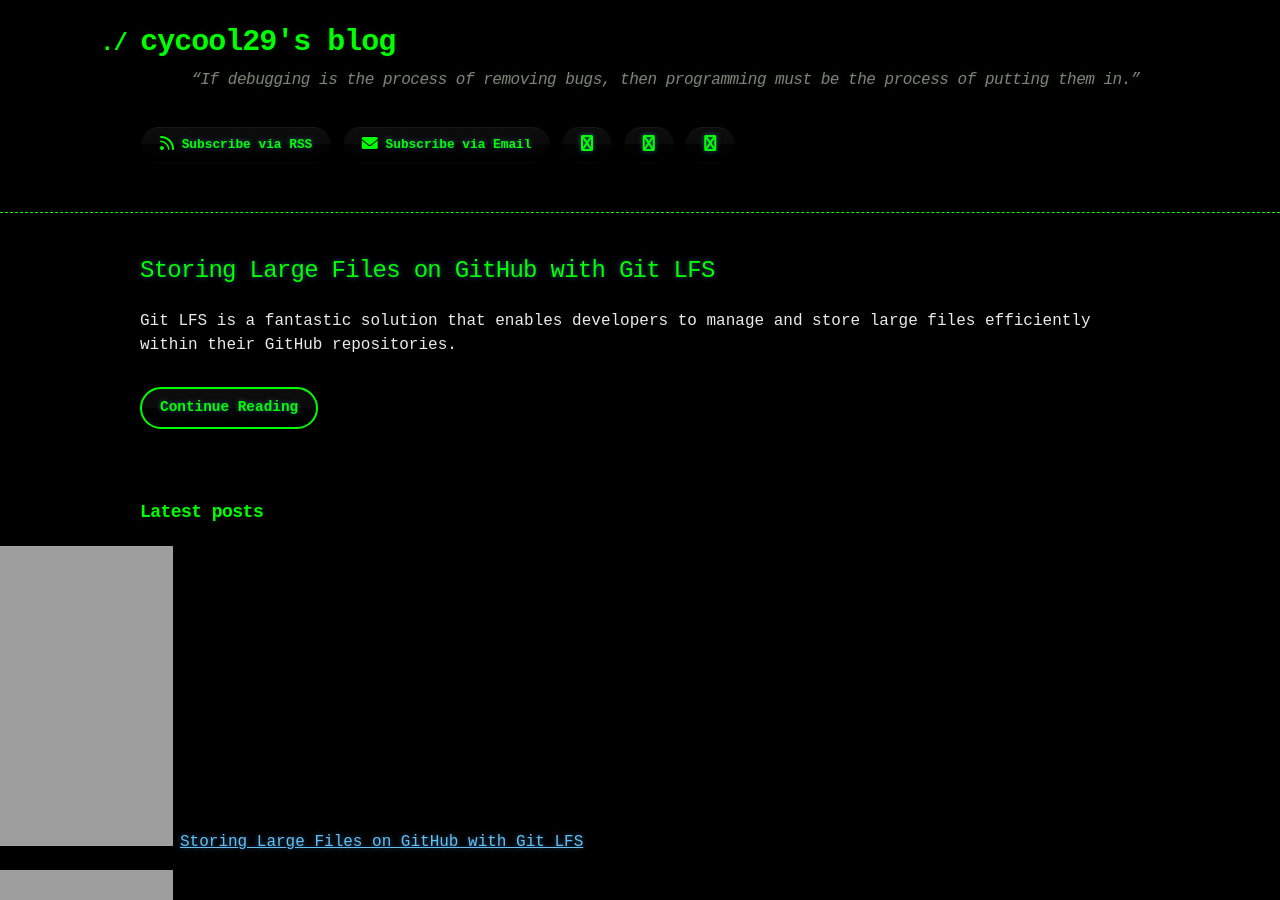
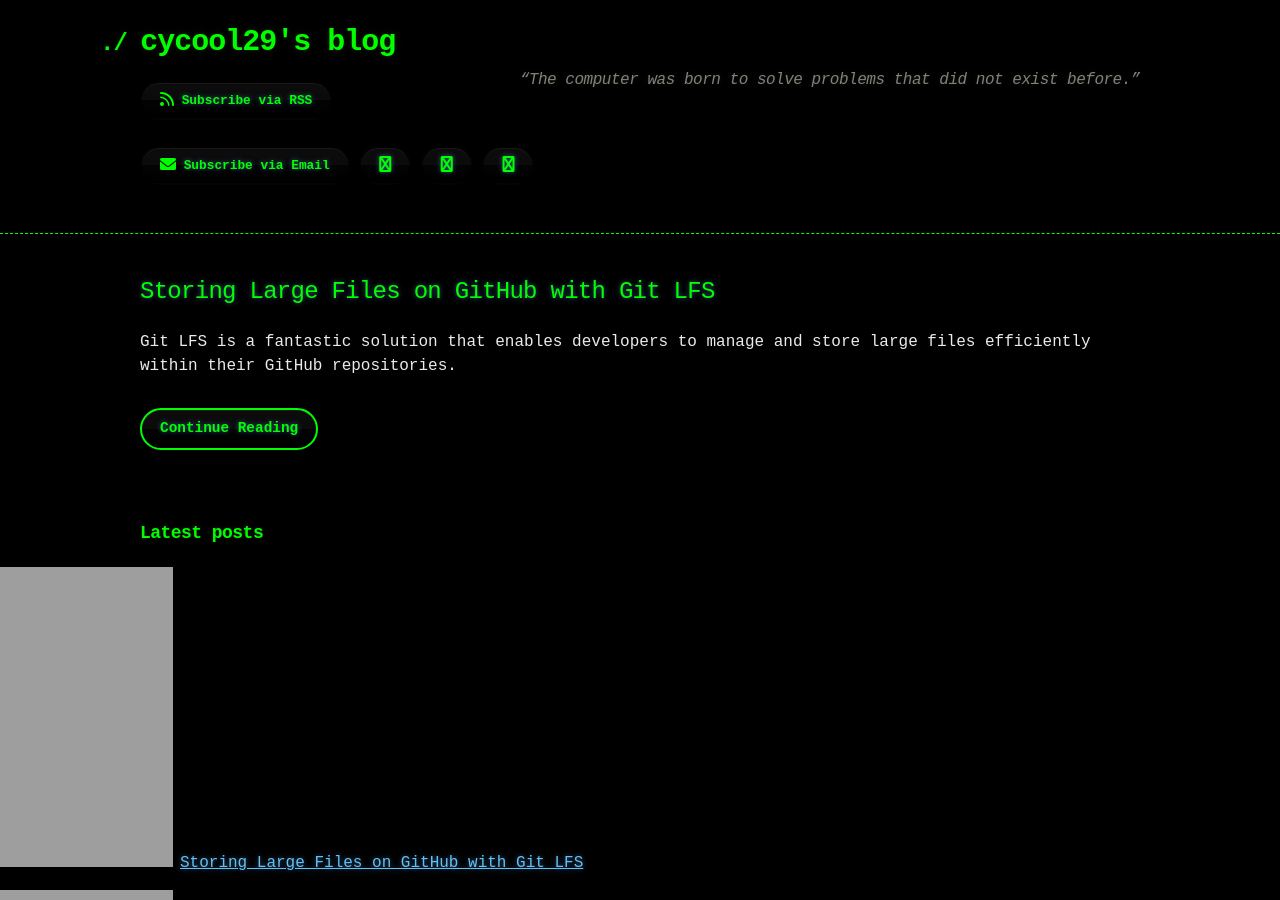
Before and after one commit to cycool29/cycool29.github.io, a Jekyll site: the page built from index.md, in a window 1280 px wide and 900 px high. Built offline with Jekyll 4.4.1, drawn with Linux system fonts in a browser that asks for light colours; a style sheet for code colours, icons or effects is not loaded.

Commit message:
Update quotes

```diff
--- a/_config.yml
+++ b/_config.yml
@@ -1,5 +1,5 @@
 title: cycool29's blog
-description: "“If debugging is the process of removing bugs, then programming must be the process of putting them in.” "
+description: "“The computer was born to solve problems that did not exist before.” "
 bio: A high school student. Intermediate in Python, Git, Bash. Learning JavaScript. He/Him. "
 author: cycool29
 url: https://cycool29.github.io
```
